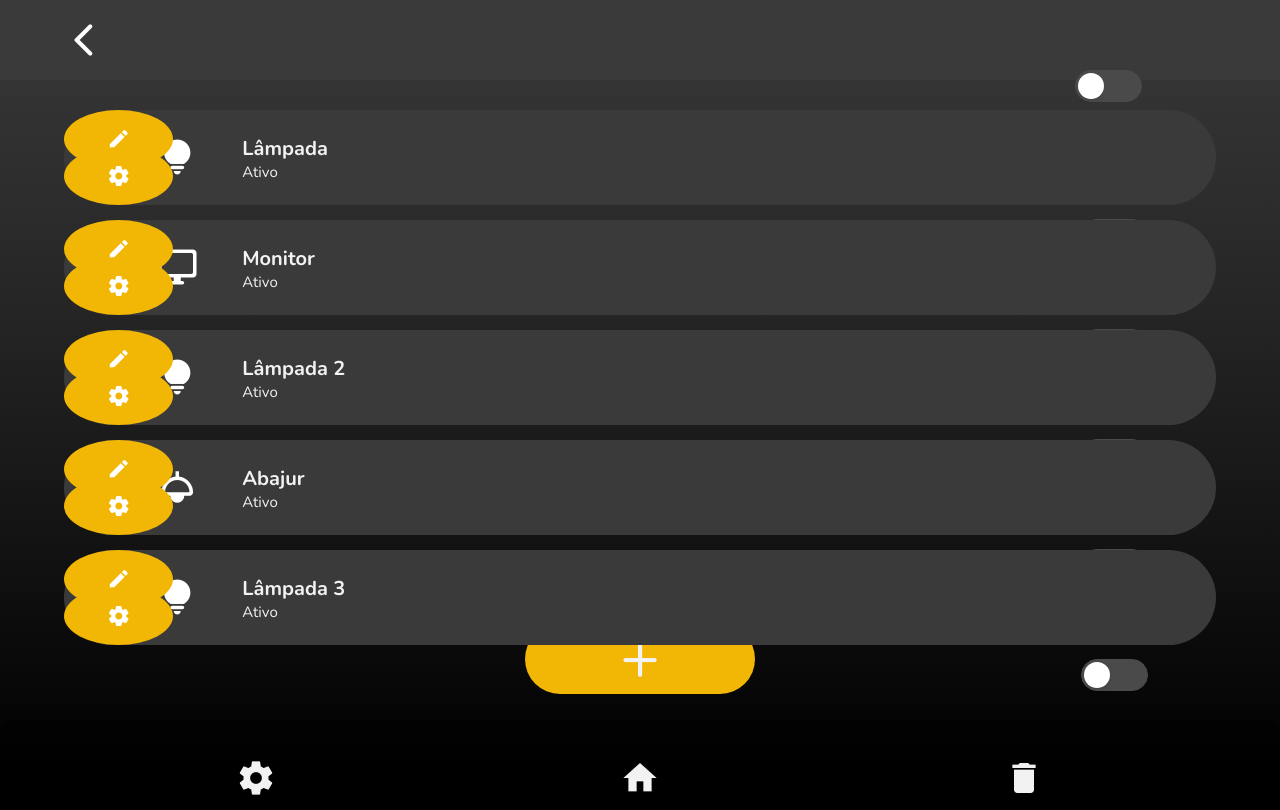
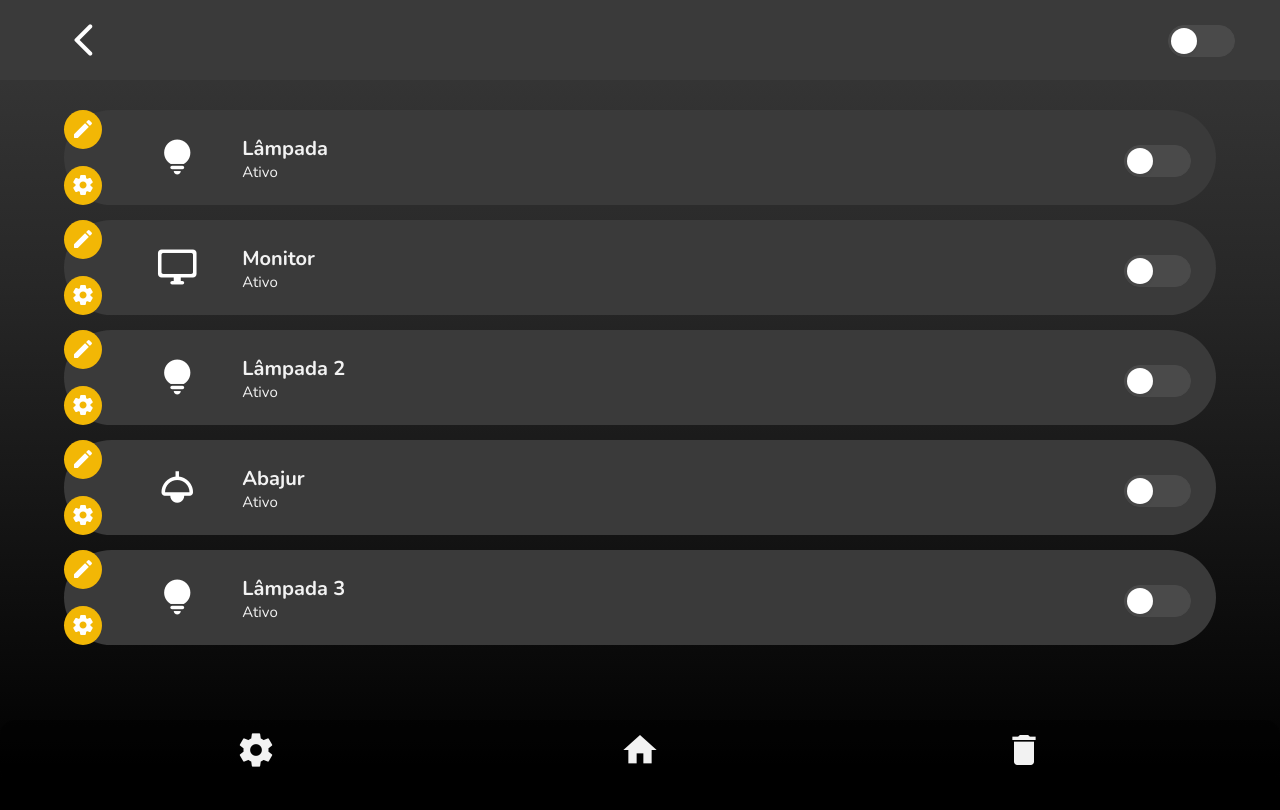
Before and after one commit to MuriloMenetrie/Lumini, a plain HTML site: page dispositivos.html in a window 1280 px wide. Drawn offline with nearby package versions, Linux system fonts and the light colour scheme.

Commit message:
Mais uma

```diff
--- a/comodos.css
+++ b/comodos.css
@@ -8,6 +8,9 @@ body
     background-repeat: no-repeat;
     background-size: cover;
     scroll-behavior: smooth;
+	transition-property: all;
+    transition-duration: 0.5s;
+    transition-timing-function: ease-out;
 }
 
 body::-webkit-scrollbar
@@ -55,13 +58,13 @@ header p
 {
     position: absolute;
     height: 25px;
+    /* width: 6.5%; */
     background-color: #f2b705;
     border-radius: 100%;
     color: white;
-    padding: 5px;
+    padding: 7px;
     text-align: center;
 }
-
 
 .edit a
 {
@@ -73,12 +76,13 @@ header p
 .config
 {
     position: absolute;
-    bottom: 0;
+	bottom: 0;
     height: 25px;
+    /* width: 6.5%; */
     background-color: #f2b705;
     border-radius: 100%;
     color: white;
-    padding: 5px;
+    padding: 7px;
     text-align: center;
 }
 
@@ -120,12 +124,6 @@ header p
     margin: 0px 0 0px 40px;
     top: 25px;
     left: 12%;
-}
-
-.comodos a
-{
-	text-decoration: none;
-	color: white;
 }
 
 .botao{
--- a/configapp.css
+++ b/configapp.css
@@ -8,6 +8,9 @@ body
     background-repeat: no-repeat;
     background-size: cover;
     scroll-behavior: smooth;
+	transition-property: all;
+    transition-duration: 0.5s;
+    transition-timing-function: ease-out;
 }
 
 body::-webkit-scrollbar {
@@ -20,7 +23,7 @@ body::-webkit-scrollbar-track {
 }
 
 body::-webkit-scrollbar-thumb {
-    background-color: #D0A104;
+    background-color: ##F2B705;
 }
 
 
@@ -214,5 +217,5 @@ header .fundo-botao
     color: #f2f2f2;
     font-size: 40px;
     font-weight: normal;
-    margin: 10% 5% 10% 5%;
+    margin: 10px;
 }
--- a/configuracoes.css
+++ b/configuracoes.css
@@ -8,6 +8,9 @@ body
     background-repeat: no-repeat;
     background-size: cover;
     scroll-behavior: smooth;
+	transition-property: all;
+    transition-duration: 0.5s;
+    transition-timing-function: ease-out;
 }
 
 body::-webkit-scrollbar {
@@ -20,7 +23,7 @@ body::-webkit-scrollbar-track {
 }
 
 body::-webkit-scrollbar-thumb {
-    background-color: #D0A104;
+    background-color: #F2B705;
 }
 
 header a span{
@@ -76,6 +79,7 @@ bottom p
 .wrap {
     position: absolute;
     top: 70px;
+	width: 100%;
     display: flex;
     flex-direction: row;
     align-items: center;
@@ -83,7 +87,6 @@ bottom p
     flex-wrap: nowrap;
 }
     .half {
-      width: 50%;
       padding: 32px;
     }
 
@@ -315,9 +318,9 @@ div .fundo-hora2 p
 
 /*botões*/
 .toggle {
-    margin: 9.5% 5%;
     position: absolute;
-    right: 10px;
+    right: 30px;
+    top: 35px;
 }
 
 .toggle > input {
--- a/dispositivos.css
+++ b/dispositivos.css
@@ -8,6 +8,9 @@ body
     background-repeat: no-repeat;
     background-size: cover;
     scroll-behavior: smooth;
+	transition-property: all;
+    transition-duration: 0.5s;
+    transition-timing-function: ease-out;
 }
 
 body::-webkit-scrollbar {
@@ -20,7 +23,7 @@ body::-webkit-scrollbar-track {
 }
 
 body::-webkit-scrollbar-thumb {
-    background-color: #D0A104;
+    background-color: #F2B705;
 }
 
 /*topo*/
@@ -62,12 +65,12 @@ header .fundo-botao
 .edit
 {
     position: absolute;
-    height: 25%;
-    width: 6.5%;
+    height: 25px;
+    /* width: 6.5%; */
     background-color: #f2b705;
     border-radius: 100%;
     color: white;
-    padding: 1.5%;
+    padding: 7px;
     text-align: center;
 }
 
@@ -81,13 +84,13 @@ header .fundo-botao
 .config
 {
     position: absolute;
-    bottom: 0;
-    height: 25%;
-    width: 6.5%;
+	bottom: 0;
+    height: 25px;
+    /* width: 6.5%; */
     background-color: #f2b705;
     border-radius: 100%;
     color: white;
-    padding: 1.5%;
+    padding: 7px;
     text-align: center;
 }
 
@@ -267,15 +270,15 @@ header .fundo-botao
     color: #f2f2f2;
     font-size: 40px;
     font-weight: normal;
-    margin: 10% 5% 10% 5%;
+    margin: 10px;
 }
 
 /*botões*/
 .toggle {
-    margin: 9.5% 5%;
+    /* margin: 9.5% 5%; */
     position: absolute;
-    right: 10px;
-    top: 0;
+    right: 25px;
+    top: 34.5px;
 }
 
 .toggle > input {
@@ -326,10 +329,9 @@ header .fundo-botao
 }
 
 .toggle1 {
-    margin: 5.5% 10%;
     position: absolute;
-    right: 10px;
-    top: 0;
+    right: 45px;
+    top: 25px;
 }
 
 .toggle1 > input {
--- a/dispositivos.html
+++ b/dispositivos.html
@@ -92,8 +92,8 @@
               </div>
 
                     <div class="toggle">
-                      <input type="checkbox" id="sala">
-                      <label for="sala"></label>
+                      <input type="checkbox" id="Monitor">
+                      <label for="Monitor"></label>
                     </div>
             </div>
 
@@ -121,8 +121,8 @@
                 </div>
 
                 <div class="toggle">
-                  <input type="checkbox" id="sala">
-                  <label for="sala"></label>
+                  <input type="checkbox" id="Lampada">
+                  <label for="Lampada"></label>
                 </div>
 
             </div>
@@ -151,8 +151,8 @@
                 </div>
 
                   <div class="toggle">
-                    <input type="checkbox" id="sala">
-                    <label for="sala"></label>
+                    <input type="checkbox" id="Abajur">
+                    <label for="Abajur"></label>
                   </div>
 
             </div>
@@ -179,15 +179,15 @@
               </div>
 
               <div class="toggle">
-                <input type="checkbox" id="sala">
-                <label for="sala"></label>
+                <input type="checkbox" id="Lampada3">
+                <label for="Lampada3"></label>
               </div>
 
             </div>
 
-            <div class="add">
-              <p>+</p>
-            </div>
+            <!--<div class="add">
+                <p>+</p>
+             </div>*/!-->
 
             </div>
 
--- a/icones.css
+++ b/icones.css
@@ -8,6 +8,9 @@ body
     background-repeat: no-repeat;
     background-size: cover;
     scroll-behavior: smooth;
+	transition-property: all;
+    transition-duration: 0.5s;
+    transition-timing-function: ease-out;
 }
 
 body::-webkit-scrollbar {
@@ -20,7 +23,7 @@ body::-webkit-scrollbar-track {
 }
 
 body::-webkit-scrollbar-thumb {
-    background-color: #D0A104;
+    background-color: #F2B705;
 }
 
 
@@ -68,7 +71,7 @@ header .fundo-botao
     top: 100px;
 
     background-color: #3a3a3a00;
-    border: 2px solid #d0a104;
+    border: 2px solid #F2B705;
     margin: 10px 3% 15px 5%;
     height: 50px;
     width: 90%;
@@ -129,7 +132,7 @@ header .fundo-botao
     position: relative;
     top: 115px;
     background-color: #3a3a3a00;
-    border: 2px solid #d0a104;
+    border: 2px solid #F2B705;
     margin: 10px 10% 15px 8%;
     height: 45px;
     width: 82%;
@@ -162,7 +165,7 @@ header .fundo-botao
 
 /*menu do rodapé*/
 #icone1{
-    background-color: #F2B705;
+    background-color: #F2B70500;
     border-radius: 10px;
     /* margin: 1.5% 5% 1.5% 3%; */
     height: 60px;
@@ -197,19 +200,19 @@ header .fundo-botao
     display: inline-flex;
     background-color: rgba(0, 0, 0, 0.281);
     border-radius: 15px;
-    /* margin: 3% 0% 0% 0; */
     flex-direction: row;
     align-content: center;
     align-items: center;
     justify-content: center;
     flex-wrap: nowrap;
+    z-index: 20;
 }
 
 #menu span{
     color: #f2f2f2;
     font-size: 40px;
     font-weight: normal;
-    margin: 10% 5% 10% 5%;
+    margin: 10px;
 }
 
 
@@ -224,7 +227,7 @@ header .fundo-botao
     border: 2px solid #F2B705;
     margin: 10px 3% 15px 5%;
     height: 50px;
-    width: 71%;
+    width: 71.5%;
     border-radius: 50px 0 0 50px;
     font-size: 22px;
     color: #ffffff;
@@ -258,12 +261,12 @@ header .fundo-botao
     margin: 15px 0;
     top: 14px;
     left: 77%;
-    background: #d0a104;
+    background: #F2B705;
     height: 56px;
     border-radius: 0px 50px 50px 0px;
     z-index: 50;
     width: 20%;
-    border: 0px solid #d0a104;
+    border: 0px solid #F2B705;
 }
 
 #INPUT02
@@ -271,10 +274,10 @@ header .fundo-botao
     z-index: 10;
     text-align: center;
     position: relative;
-    top: 115px;
+    top: 90px;
     background-color: #3a3a3a00;
-    border: 2px solid #d0a104;
-    margin: 10px 10% 15px 8%;
+    border: 2px solid #F2B705;
+    margin: 10px 0 15px 8%;
     height: 45px;
     width: 82%;
     border-radius: 50px;
--- a/index.css
+++ b/index.css
@@ -2,6 +2,9 @@ body{
     margin: 0;
     background-color: #262626;
     align-content: center;
+	transition-property: all;
+    transition-duration: 0.5s;
+    transition-timing-function: ease-out;
 }
 
 body::-webkit-scrollbar {
@@ -14,7 +17,7 @@ body::-webkit-scrollbar-track {
 }
 
 body::-webkit-scrollbar-thumb {
-    background-color: #D0A104;
+    background-color: #F2B705;
 }
 
 div{
--- a/politica.css
+++ b/politica.css
@@ -4,6 +4,9 @@
   background-color: #2D2D2D;
   color: #FFFFFF;
   width: 100vw;
+	transition-property: all;
+    transition-duration: 0.5s;
+    transition-timing-function: ease-out;
 }
 
 body::-webkit-scrollbar {
@@ -16,7 +19,7 @@ body::-webkit-scrollbar-track {
 }
 
 body::-webkit-scrollbar-thumb {
-  background-color: #D0A104;
+  background-color: #F2B705;
 }
 
 .material-icons-outlined {
@@ -26,7 +29,7 @@ body::-webkit-scrollbar-thumb {
 
 .botao-entrar {
     position: relative;
-  background: #424DD7;
+    background: linear-gradient(360deg, #424dd7 8%, rgb(34 34 34 / 52%) 186%, rgba(63, 63, 63, 0.64) 100%);
     border: 1px #424DD7;
     border-radius: 5px;
     color: #ffffff;
@@ -37,24 +40,23 @@ body::-webkit-scrollbar-thumb {
     padding: 4px;
     text-align: center;
     text-decoration: none;
-  width: 80%;
-  transition: all;
+    width: 70%;
     transition-duration: 0.5s;
     transition-timing-function: ease-in-out;
     justify-content: center;
-  margin-left: 10%;
+    margin-left: 13.5%;
     margin-right: 0;
     margin-top: 0;
     margin-bottom: 10%;
     font-weight: bold;
     font-size: 20px;
-  font-family: 'Nunito', sans-serif;
+    font-family: "nunito", sans-serif;
 }
 
 .botao-entrar:hover {
     transform: scale(1.1);
-  border-radius: 5px;
-  background-color: #D0A104;
+    border-radius: 15px;
+    background: linear-gradient(360deg, #f2b705 8%, rgb(34 34 34 / 52%) 186%, rgba(63, 63, 63, 0.64) 100%);
     color: #000000;
 }
 
```
Also changed, not shown: bemvindo.css (+5 -2 lines), comodos.html (+4 -4 lines), configapp.html (+4 -2 lines), icones.html (+7 -3 lines), index.html (+2 -0 lines), configuracoes.html (line endings or trailing spaces), configuracoes.js (line endings or trailing spaces), icones.js (line endings or trailing spaces). Lines whose indentation alone changed are shown as unchanged.
